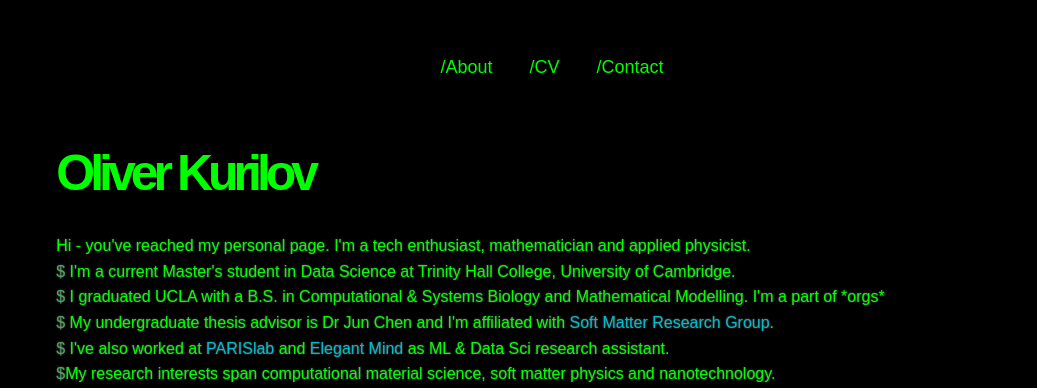
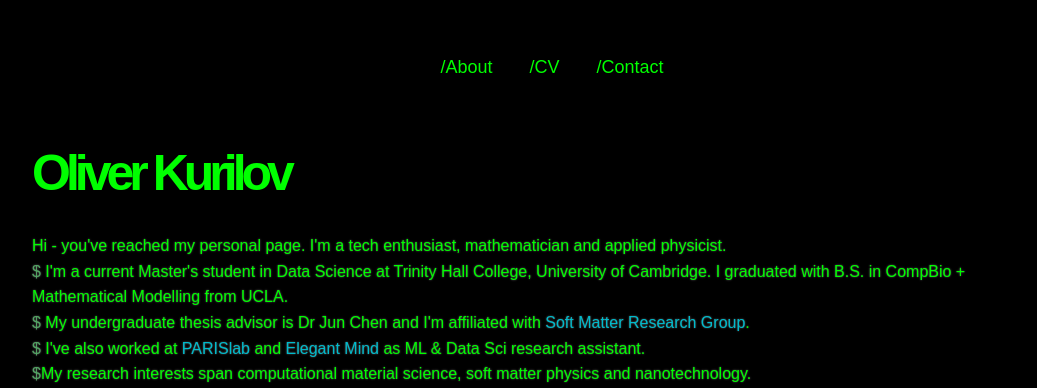
Before and after one commit to quantumcalculus/okikurilov, a plain HTML site: page index.html in a window 1280 px wide. Shown: the part 207-595 px from the top of the page, without its empty margins (108-1145 px from the left). Drawn offline with nearby package versions, Linux system fonts and the light colour scheme.

Commit message:
Update index.html

```diff
--- a/index.html
+++ b/index.html
@@ -22,9 +22,7 @@
         <div class="terminal">
           <span> Hi - you've reached my personal page. I'm a tech enthusiast, mathematician and applied physicist.</span>
           <br>
-          <span class="dollar"> I'm a current Master's student in Data Science at Trinity Hall College, University of Cambridge.</span>
-          <br>
-          <span class="dollar"> I graduated UCLA with a B.S. in Computational & Systems Biology and Mathematical Modelling. I'm a part of *orgs* </span>
+          <span class="dollar"> I'm a current Master's student in Data Science at Trinity Hall College, University of Cambridge. I graduated with B.S. in CompBio + Mathematical Modelling from UCLA.</span>
           <br>
           <span class="dollar"> My undergraduate thesis advisor is Dr Jun Chen and I'm affiliated with <a href="https://www.junchenlab.com" target="_blank">Soft Matter Research Group</a>.</span>
           <br>
```
